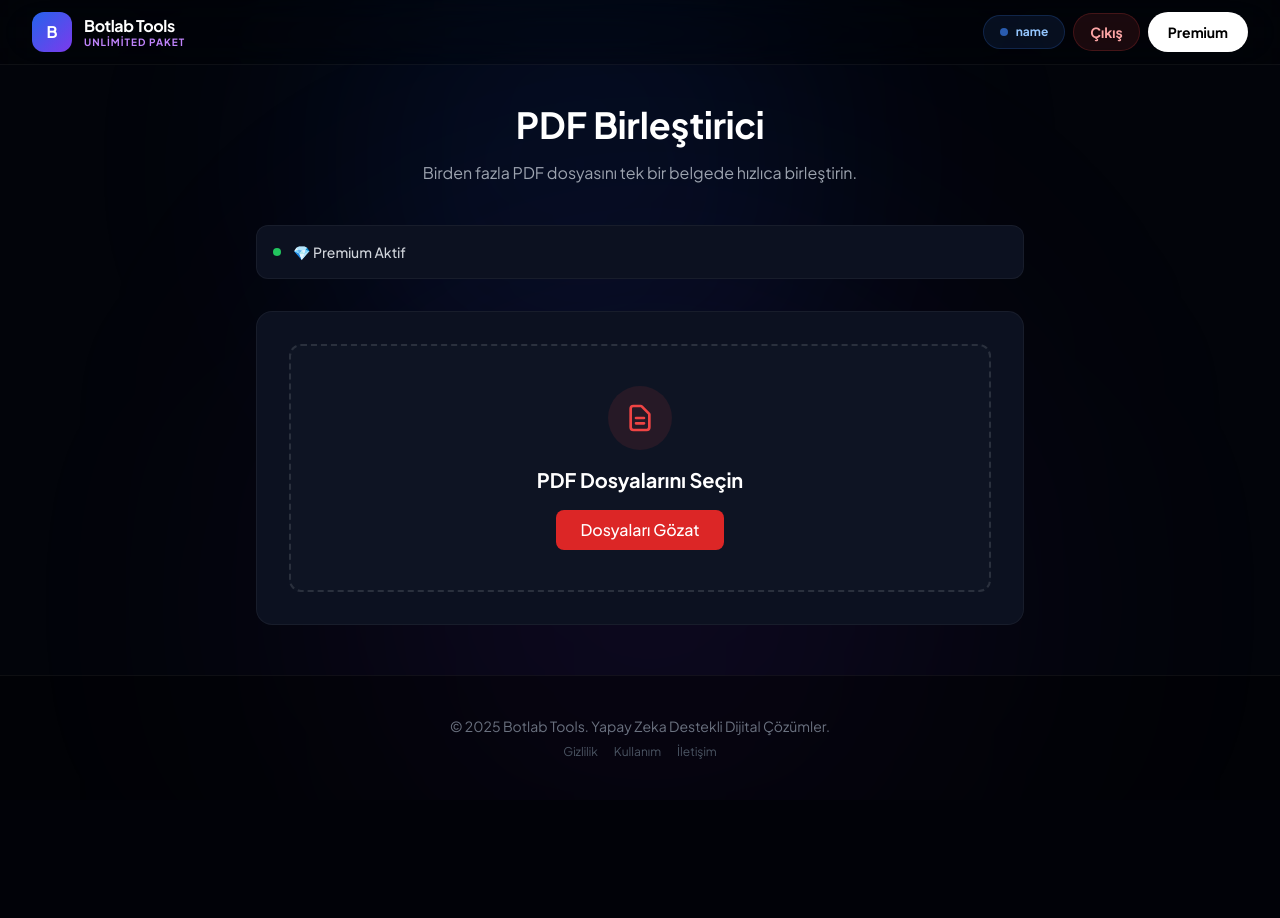
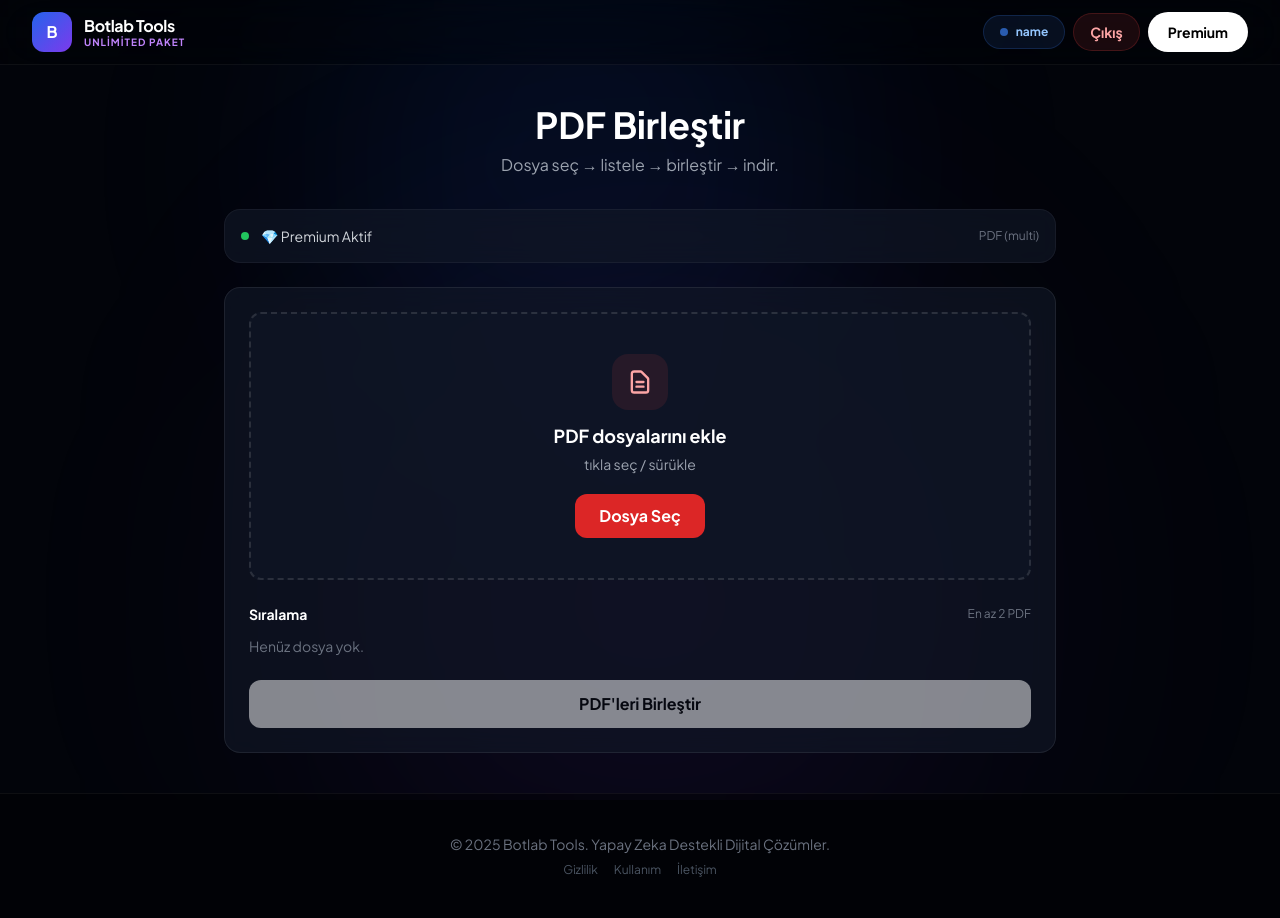
Before and after one commit to odabasi44/NAKIS-PROHE, a Flask app: page /pdf-merge in a window 1280 px wide. Before the commit the page ends 759 px from the top, so only its background shows below. Run offline with Flask 3, Linux system fonts and the light colour scheme; the visitor is signed in with stand-in values (Sample User, id 1); data that the repository does not hold is empty; some libraries are stand-ins or nearby versions.

Commit message:
Update pdf_merge.html

```diff
--- a/templates/pdf_merge.html
+++ b/templates/pdf_merge.html
@@ -4,72 +4,69 @@
 
 {% block head_extra %}
 <style>
-    .upload-area {
-        background: rgba(17, 24, 39, 0.6);
-        border: 2px dashed rgba(255, 255, 255, 0.1);
-        transition: all 0.3s ease;
-    }
-    .upload-area:hover {
-        border-color: #ef4444;
-        background: rgba(239, 68, 68, 0.05);
-    }
-    .file-item {
-        background: rgba(255,255,255,0.05);
-        border: 1px solid rgba(255,255,255,0.1);
-    }
+    .upload-area:hover, .upload-area.dragover { border-color:#ef4444; background: rgba(239,68,68,.06); }
 </style>
 {% endblock head_extra %}
 
 {% block content %}
-<div class="max-w-3xl mx-auto py-10">
-
-    <div class="text-center mb-10">
-        <h1 class="text-4xl font-bold text-white mb-4">PDF Birleştirici</h1>
-        <p class="text-gray-400">Birden fazla PDF dosyasını tek bir belgede hızlıca birleştirin.</p>
+<main class="mx-auto max-w-4xl px-4 sm:px-6 lg:px-8 py-10">
+    <div class="text-center mb-8">
+        <h1 class="text-3xl md:text-4xl font-bold text-white">PDF Birleştir</h1>
+        <p class="mt-2 text-gray-400">Dosya seç → listele → birleştir → indir.</p>
     </div>
 
-    <div id="status-bar" class="bg-[#0c1120] border border-white/5 rounded-xl p-4 mb-8 flex justify-between items-center">
+    <div id="status-bar" class="glass rounded-2xl p-4 mb-6 flex items-center justify-between border border-white/5">
         <div class="flex items-center gap-3">
-            <div id="status-icon" class="w-2 h-2 rounded-full bg-gray-500 animate-pulse"></div>
-            <span id="limit-info" class="text-sm font-medium text-gray-300">Limit kontrol ediliyor...</span>
+            <span id="status-icon" class="h-2 w-2 rounded-full bg-gray-500 animate-pulse"></span>
+            <div id="limit-info" class="text-sm text-gray-300">Limit kontrol ediliyor...</div>
         </div>
+        <div class="text-xs text-gray-500">PDF (multi)</div>
     </div>
 
-    <div class="bg-[#0c1120] border border-white/5 rounded-2xl p-8">
-
+    <div class="glass rounded-2xl p-6 relative overflow-hidden">
         <div id="dropZone" class="upload-area rounded-xl p-10 text-center cursor-pointer">
-            <input type="file" id="fileInput" accept=".pdf" multiple class="hidden">
-
-            <div class="mb-4 mx-auto w-16 h-16 bg-red-500/10 rounded-full flex items-center justify-center text-red-500">
-                <svg class="w-8 h-8" fill="none" stroke="currentColor" viewBox="0 0 24 24"><path stroke-linecap="round" stroke-linejoin="round" stroke-width="2" d="M9 12h6m-6 4h6m2 5H7a2 2 0 01-2-2V5a2 2 0 012-2h5.586a1 1 0 01.707.293l5.414 5.414a1 1 0 01.293.707V19a2 2 0 01-2 2z"></path></svg>
+            <input type="file" id="fileInput" accept=".pdf" multiple class="hidden" />
+            <div class="mx-auto mb-3 h-14 w-14 rounded-2xl bg-red-500/10 text-red-300 flex items-center justify-center">
+                <svg class="h-7 w-7" viewBox="0 0 24 24" fill="none" stroke="currentColor"><path stroke-width="2" stroke-linecap="round" stroke-linejoin="round" d="M9 12h6m-6 4h6m2 5H7a2 2 0 01-2-2V5a2 2 0 012-2h5.586a1 1 0 01.707.293l5.414 5.414a1 1 0 01.293.707V19a2 2 0 01-2 2z"/></svg>
             </div>
-
-            <h3 class="text-xl font-bold text-white mb-2">PDF Dosyalarını Seçin</h3>
-            <button id="select-btn" class="px-6 py-2 bg-red-600 hover:bg-red-700 text-white rounded-lg font-medium transition mt-2">
-                Dosyaları Gözat
+            <div class="text-white font-bold text-lg">PDF dosyalarını ekle</div>
+            <div class="mt-1 text-sm text-gray-400">tıkla seç / sürükle</div>
+            <button id="select-btn" type="button" class="mt-5 inline-flex items-center justify-center rounded-xl bg-red-600 hover:bg-red-700 transition px-6 py-2.5 font-bold text-white">
+                Dosya Seç
             </button>
         </div>
 
-        <div id="fileList" class="mt-6 space-y-2 hidden">
-            <h4 class="text-sm text-gray-400 mb-2">Birleştirilecek Dosyalar:</h4>
+        <div id="loading" class="hidden absolute inset-0 bg-[#0c1120]/90 z-20 flex flex-col items-center justify-center backdrop-blur-sm">
+            <div class="w-14 h-14 border-4 border-red-500/30 border-t-red-500 rounded-full animate-spin mb-3"></div>
+            <div class="text-white font-semibold">Birleştiriliyor...</div>
+        </div>
+
+        <div class="mt-6">
+            <div class="flex items-center justify-between">
+                <div class="text-sm font-bold text-white">Sıralama</div>
+                <div class="text-xs text-gray-500">En az 2 PDF</div>
             </div>
+            <div id="fileList" class="mt-3 space-y-2 text-sm text-gray-300">
+                <div class="text-gray-500">Henüz dosya yok.</div>
+            </div>
+        </div>
 
-        <button id="mergeBtn" onclick="mergePDFs()" class="hidden w-full mt-6 py-3 bg-white text-black font-bold rounded-lg hover:bg-gray-200 transition">
+        <button id="mergeBtn" type="button" class="mt-6 w-full rounded-xl bg-white text-black font-bold py-3 hover:bg-gray-200 transition disabled:opacity-50 disabled:cursor-not-allowed" disabled>
             PDF'leri Birleştir
         </button>
 
-        <div id="result-area" class="hidden mt-6 text-center p-4 bg-green-500/10 border border-green-500/20 rounded-xl">
-            <p class="text-green-400 font-bold mb-2">✅ Başarıyla Birleştirildi!</p>
-            <a id="downloadLink" class="inline-block px-6 py-2 bg-green-600 text-white rounded-lg text-sm hover:bg-green-700 transition">
-                Birleşmiş PDF'i İndir
+        <div id="result-area" class="hidden mt-6 rounded-xl border border-green-500/20 bg-green-500/10 p-4 text-center">
+            <div class="text-green-200 font-bold">✅ Hazır</div>
+            <div class="mt-1 text-xs text-gray-300">Birleştirilmiş PDF indirilebilir.</div>
+            <a id="downloadBtn" class="mt-4 inline-flex items-center justify-center rounded-xl bg-green-600 hover:bg-green-700 transition px-6 py-2.5 font-bold text-white" href="#" download="birlestirilmis.pdf">
+                PDF'i İndir
             </a>
         </div>
     </div>
-
-</div>
+</main>
 
 <script>
-    let selectedFiles = [];
+    let files = [];
     let userStatus = { allowed: false };
 
     // 1. Limit Kontrol
@@ -83,15 +80,14 @@
             userStatus = data;
 
             if (data.allowed) {
-                iconEl.className = "w-2 h-2 rounded-full bg-green-500";
+                iconEl.className = "h-2 w-2 rounded-full bg-green-500";
                 if (data.premium) {
                     infoEl.innerHTML = `💎 Premium Aktif`;
                 } else {
                     infoEl.innerHTML = `✅ Kalan Hak: <span class="text-green-400">${data.left}</span>`;
                 }
             } else {
-                iconEl.className = "w-2 h-2 rounded-full bg-red-500";
-                // DÜZELTME BURADA YAPILDI: openPremium() -> openModal('premiumModal')
+                iconEl.className = "h-2 w-2 rounded-full bg-red-500";
                 infoEl.innerHTML = `⛔ Limit Doldu. <a onclick="openModal('premiumModal')" class="text-blue-400 cursor-pointer">Premium Al</a>`;
             }
         } catch (e) { console.error(e); }
@@ -99,49 +95,65 @@
 
     // 2. Dosya Seçimi
     const fileInput = document.getElementById('fileInput');
+    const dropZone = document.getElementById('dropZone');
+    const loadingEl = document.getElementById('loading');
+    const mergeBtn = document.getElementById('mergeBtn');
+
     document.getElementById('select-btn').addEventListener('click', () => {
-        // DÜZELTME BURADA YAPILDI
         if(userStatus.allowed) fileInput.click();
         else openModal('premiumModal');
     });
 
-    fileInput.addEventListener('change', (e) => {
-        // Yeni seçilenleri eskilerin üzerine eklemek yerine, bu örnekte listeyi sıfırlıyoruz
-        // İsterseniz concat ile ekleme de yapabilirsiniz.
-        selectedFiles = Array.from(e.target.files);
+    dropZone.addEventListener('click', () => {
+        if (userStatus.allowed) fileInput.click();
+        else openModal('premiumModal');
+    });
+    dropZone.addEventListener('dragover', (e) => { e.preventDefault(); dropZone.classList.add('dragover'); });
+    dropZone.addEventListener('dragleave', () => dropZone.classList.remove('dragover'));
+    dropZone.addEventListener('drop', (e) => {
+        e.preventDefault();
+        dropZone.classList.remove('dragover');
+        if (!userStatus.allowed) return openModal('premiumModal');
+        handleFiles(e.dataTransfer.files);
+    });
+
+    fileInput.addEventListener('change', (e) => handleFiles(e.target.files));
+
+    function handleFiles(fileList) {
+        const arr = Array.from(fileList || []).filter(f => String(f.name || '').toLowerCase().endsWith('.pdf'));
+        if (!arr.length) return;
+        files = arr;
+        document.getElementById('result-area').classList.add('hidden');
         renderFileList();
-    });
+    }
 
     function renderFileList() {
         const list = document.getElementById('fileList');
-        const btn = document.getElementById('mergeBtn');
-
-        list.innerHTML = '<h4 class="text-sm text-gray-400 mb-2">Sıralama:</h4>';
-
-        if (selectedFiles.length > 0) {
-            list.classList.remove('hidden');
-            selectedFiles.forEach((file, index) => {
-                list.innerHTML += `
-                    <div class="file-item p-3 rounded flex justify-between items-center text-sm text-gray-300">
-                        <span>📄 ${file.name}</span>
-                        <span class="text-xs text-gray-500">${(file.size/1024).toFixed(1)} KB</span>
-                    </div>
-                `;
-            });
+        if (!files.length) {
+            list.innerHTML = '<div class="text-gray-500">Henüz dosya yok.</div>';
+            mergeBtn.disabled = true;
+            return;
         }
-
-        if (selectedFiles.length >= 2) btn.classList.remove('hidden');
-        else btn.classList.add('hidden');
+        list.innerHTML = files.map((f, i) => `
+            <div class="rounded-xl border border-white/10 bg-white/5 p-3 flex items-center justify-between">
+                <div class="truncate"><span class="text-gray-400 mr-2">${i+1}.</span> ${f.name}</div>
+                <div class="text-[10px] text-gray-500">${(f.size/1024).toFixed(0)} KB</div>
+            </div>
+        `).join('');
+        mergeBtn.disabled = files.length < 2 || !userStatus.allowed;
     }
 
     // 3. Birleştirme İşlemi
     async function mergePDFs() {
-        const btn = document.getElementById('mergeBtn');
-        btn.innerText = "İşleniyor...";
-        btn.disabled = true;
+        if (files.length < 2) return;
+        if (!userStatus.allowed) return openModal('premiumModal');
+
+        mergeBtn.innerText = "Birleştiriliyor...";
+        mergeBtn.disabled = true;
+        loadingEl.classList.remove('hidden');
 
         const formData = new FormData();
-        selectedFiles.forEach(file => formData.append('pdf_files', file));
+        files.forEach(file => formData.append('pdf_files', file));
 
         try {
             const res = await fetch('/api/pdf/merge', {
@@ -150,12 +162,13 @@
             });
             const data = await res.json();
 
-            btn.innerText = "PDF'leri Birleştir";
-            btn.disabled = false;
+            loadingEl.classList.add('hidden');
+            mergeBtn.innerText = "PDF'leri Birleştir";
+            mergeBtn.disabled = false;
 
             if (data.success) {
                 document.getElementById('result-area').classList.remove('hidden');
-                const link = document.getElementById('downloadLink');
+                const link = document.getElementById('downloadBtn');
                 link.href = "data:application/pdf;base64," + data.file;
                 link.download = "birlestirilmis_botlab.pdf";
 
@@ -167,11 +180,13 @@
 
         } catch (e) {
             alert("Sunucu hatası.");
-            btn.innerText = "Tekrar Dene";
-            btn.disabled = false;
+            loadingEl.classList.add('hidden');
+            mergeBtn.innerText = "Tekrar Dene";
+            mergeBtn.disabled = false;
         }
     }
 
     document.addEventListener('DOMContentLoaded', checkLimit);
+    mergeBtn.addEventListener('click', mergePDFs);
 </script>
 {% endblock content %}
```
